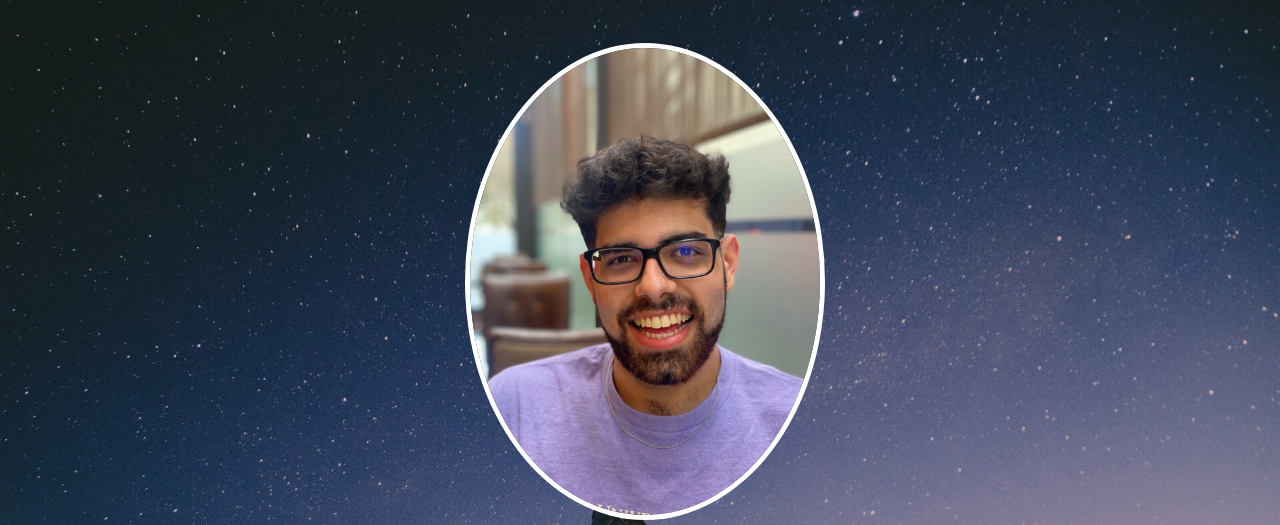
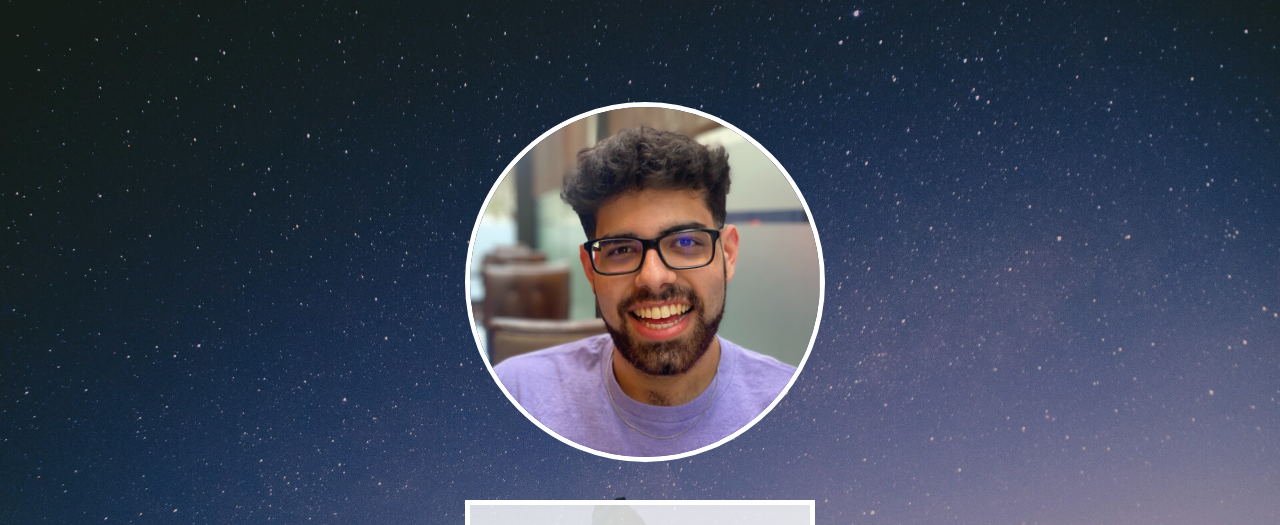
Before and after one commit to Benkers/benkers, a plain HTML site: page index.html in a window 1280 px wide. Shown: the top 525 px of the page. Drawn offline with Linux system fonts and the light colour scheme.

Commit message:
Update index.html
Updating img

```diff
--- a/index.html
+++ b/index.html
@@ -18,7 +18,7 @@
 </head>
 <body>
 	<content>
-		<img id="profile" draggable="false" src="img/profile2.jpg">
+		<img id="profile" draggable="false" src="img/profile.jpg">
 		<h1>Ben McCluskey</h1>
 		<div id="social">
 			<a href="https://twitter.com/benkersben" target="_blank">
```
